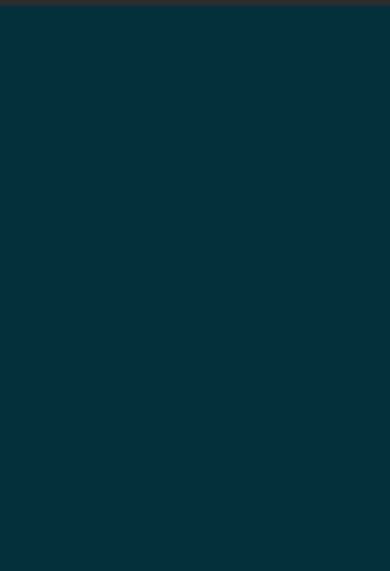
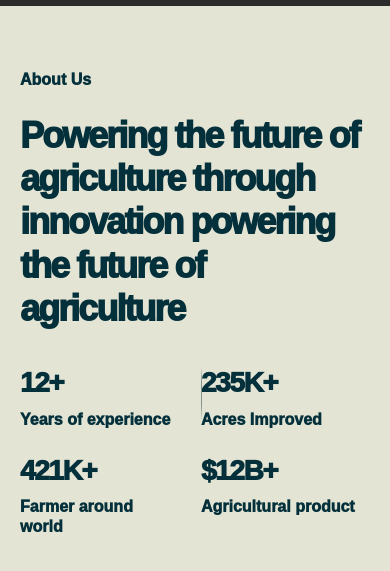
Before and after one commit to stevemensah333-rgb/koranco-website, a Next.js app in the folder candidate/: page / in a window 390 px wide. Shown: the part 799-1370 px from the top of the page. Before the commit the page ends 844 px from the top, so only its background shows below. Built offline with nearby package versions, Linux system fonts and the light colour scheme; no server answers; grey boxes are pictures that could not be loaded; a web font is replaced by a local one.

Commit message:
Migrate About section

```diff
--- a/candidate/src/app/page.tsx
+++ b/candidate/src/app/page.tsx
@@ -1,4 +1,5 @@
 import { Hero } from "../components/hero/Hero"
+import { AboutSection } from "../components/about-section/AboutSection"
 import { SiteHeader } from "../components/site-header/SiteHeader"
 
 const legacyBaseUrl =
@@ -9,6 +10,7 @@ export default function HomePage() {
     <main className="migration-page">
       <SiteHeader legacyBaseUrl={legacyBaseUrl} />
       <Hero legacyBaseUrl={legacyBaseUrl} />
+      <AboutSection />
     </main>
   )
 }
--- /dev/null
+++ b/candidate/src/components/about-section/AboutSection.module.css
@@ -0,0 +1,232 @@
+.about {
+  min-height: 656px;
+  padding: 120px 60px 112px;
+  background: var(--color-sage);
+  color: var(--color-ink);
+  position: relative;
+  overflow: hidden;
+}
+
+.intro {
+  display: grid;
+  grid-template-columns: 47.2727% 48.1818%;
+  column-gap: 60px;
+}
+
+.eyebrow {
+  margin: 5px 0 0;
+  font-size: 20px;
+  line-height: 1.2;
+  font-weight: 1000;
+}
+
+.statement {
+  max-width: 635px;
+  margin: 0;
+  font-size: 52px;
+  line-height: 1.2;
+  font-weight: 1000;
+  letter-spacing: -0.055em;
+}
+
+.stats {
+  position: absolute;
+  right: 60px;
+  bottom: 101px;
+  left: 60px;
+  display: grid;
+  grid-template-columns: 29.9697% 27.8182% 30.6515% 11.5606%;
+  margin: 0;
+  padding: 0;
+}
+
+.stat {
+  position: relative;
+  min-width: 0;
+  padding: 0;
+}
+
+.stat:first-child,
+.stat:last-child {
+  padding: 0;
+  text-align: left;
+}
+
+.separator {
+  position: absolute;
+  top: 0;
+  left: 0;
+  width: 1px;
+  height: 82px;
+  background: linear-gradient(
+    to bottom,
+    transparent,
+    rgb(4 48 59 / 45%) 30%,
+    rgb(4 48 59 / 45%) 70%,
+    transparent
+  );
+}
+
+.value,
+.label {
+  margin: 0;
+}
+
+.value {
+  font-size: 42px;
+  line-height: 1.2;
+  font-weight: 1000;
+  letter-spacing: -0.05em;
+}
+
+.label {
+  margin-top: 14px;
+  font-size: 16px;
+  line-height: 1.25;
+  font-weight: 1000;
+}
+
+.statement,
+.stats {
+  opacity: 0;
+  transform: translateY(40px);
+  transition: opacity 700ms cubic-bezier(0.22, 1, 0.36, 1),
+    transform 700ms cubic-bezier(0.22, 1, 0.36, 1);
+}
+
+.visible .statement,
+.visible .stats {
+  opacity: 1;
+  transform: translateY(0);
+}
+
+.visible .stats {
+  transition-delay: 100ms;
+}
+
+@media (prefers-reduced-motion: reduce) {
+  .statement,
+  .stats {
+    transition: none;
+    transform: none;
+  }
+}
+
+@media (max-width: 1199.98px) {
+  .about {
+    min-height: 430px;
+    padding: 77px 30px 70px;
+  }
+
+  .intro {
+    display: block;
+  }
+
+  .eyebrow {
+    margin: 0 0 36px;
+    font-size: 16px;
+  }
+
+  .statement {
+    max-width: none;
+    font-size: 36px;
+    line-height: 1.2;
+  }
+
+  .stats {
+    right: 30px;
+    bottom: 67px;
+    left: 30px;
+    grid-template-columns: 28.7251% 25.7822% 29.6598% 15.8329%;
+    margin-top: 0;
+  }
+
+  .stat {
+    padding: 0;
+  }
+
+  .value {
+    font-size: 34px;
+  }
+
+  .label {
+    margin-top: 12px;
+    font-size: 16px;
+  }
+
+  .separator {
+    height: 68px;
+  }
+}
+
+@media (max-width: 767.98px) {
+  .about {
+    min-height: 578px;
+    padding: 64px 20px 60px;
+  }
+
+  .intro {
+    display: block;
+  }
+
+  .eyebrow {
+    margin: 0 0 25px;
+    font-size: 16px;
+  }
+
+  .statement {
+    max-width: 350px;
+    font-size: 36px;
+    line-height: 1.2;
+    letter-spacing: -0.055em;
+  }
+
+  .stats {
+    right: 20px;
+    bottom: 46.7px;
+    left: 20px;
+    grid-template-columns: 51.6914% 48.3086%;
+    row-gap: 23.6px;
+    margin-top: 0;
+  }
+
+  .stat,
+  .stat:first-child,
+  .stat:last-child {
+    padding: 0;
+    text-align: left;
+  }
+
+  .stat:nth-child(2n) {
+    padding-left: 0;
+  }
+
+  .stat:nth-child(3),
+  .stat:nth-child(4) {
+    padding-top: 0;
+  }
+
+  .stat:nth-child(2n) .separator {
+    left: 0;
+  }
+
+
+  .stat:nth-child(3) .separator,
+  .stat:nth-child(4) .separator {
+    display: none;
+  }
+
+  .value {
+    font-size: 28px;
+  }
+
+  .label {
+    max-width: 160px;
+    margin-top: 10px;
+    font-size: 16px;
+  }
+
+  .separator {
+    height: 55px;
+  }
+}
--- /dev/null
+++ b/candidate/src/components/about-section/AboutSection.tsx
@@ -0,0 +1,25 @@
+import { siteContent } from "../../content/siteContent"
+import styles from "./AboutSection.module.css"
+
+export function AboutSection() {
+  return (
+    <section aria-labelledby="about-heading" className={`${styles.about} ${styles.visible}`} id="about">
+      <div className={styles.intro}>
+        <p className={styles.eyebrow}>{siteContent.about.eyebrow}</p>
+        <h2 className={styles.statement} id="about-heading">
+          {siteContent.about.statement}
+        </h2>
+      </div>
+
+      <dl className={styles.stats}>
+        {siteContent.about.stats.map((stat, index) => (
+          <div className={styles.stat} key={stat.label}>
+            {index > 0 ? <span aria-hidden="true" className={styles.separator} /> : null}
+            <dt className={styles.value}>{stat.value}</dt>
+            <dd className={styles.label}>{stat.label}</dd>
+          </div>
+        ))}
+      </dl>
+    </section>
+  )
+}
--- a/candidate/src/content/siteContent.ts
+++ b/candidate/src/content/siteContent.ts
@@ -14,6 +14,17 @@ export const siteContent = {
     ],
     contactLabel: "Contact us",
     mobileContactLabel: "Contact Us",
+  },
+  about: {
+    eyebrow: "About Us",
+    statement:
+      "Powering the future of agriculture through innovation powering the future of agriculture",
+    stats: [
+      { value: "12+", label: "Years of experience" },
+      { value: "235K+", label: "Acres Improved" },
+      { value: "421K+", label: "Farmer around world" },
+      { value: "$12B+", label: "Agricultural product" },
+    ],
   },
   hero: {
     eyebrow: "Smart farming solutions",
```
Also changed, not shown: 1 other file (tests, documents, lock files or other folders).
